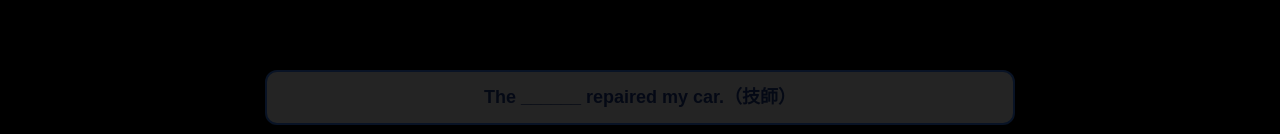
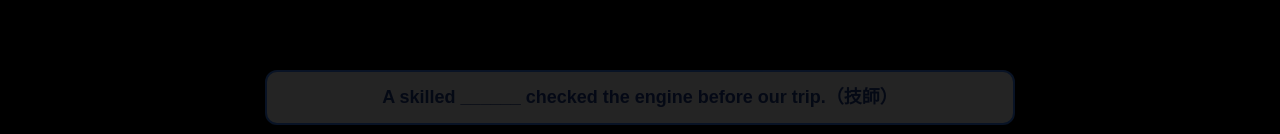
Before and after one commit to k28121023-hub/airplane-workplace, a plain HTML site: page index.html in a window 1280 px wide. Shown: the part 663-797 px from the top of the page. Drawn offline with nearby package versions, Linux system fonts and the light colour scheme.

Commit message:
Replace all questions with new career and interview vocabulary

```diff
--- a/index.html
+++ b/index.html
@@ -209,29 +209,29 @@
     let scrollSpeed = 0;
     let forceShelterOnNextMountain = false;
 
-    const commonDistractors = ["mechanic","secretary","binder","chef","vet","server","technician","reporter","apply","fast-paced","career","marketing","position","electronic","gadget","lid","graduate","sort of","qualification","look through"];
+    const commonDistractors = ["mechanic","secretary","salary","interview","vet","server","nervous","reporter","dress smart","resume","career","marketing","job advertisement","electronic","certificate","lid","graduate","sort of","qualification","be on time"];
 
     const questions = [
-        {"q":"The ______ repaired my car.（技師）","options":["mechanic","secretary"],"correct":"mechanic"},
-        {"q":"The ______ answers calls and organizes files.（秘書）","options":["secretary","chef"],"correct":"secretary"},
-        {"q":"Keep these documents in a ______.（活頁夾）","options":["binder","gadget"],"correct":"binder"},
-        {"q":"The ______ prepared a delicious meal.（大廚）","options":["chef","reporter"],"correct":"chef"},
-        {"q":"We took our sick dog to the ______.（獸醫）","options":["vet","mechanic"],"correct":"vet"},
-        {"q":"The ______ brought our food to the table.（服務生）","options":["server","technician"],"correct":"server"},
-        {"q":"A ______ fixed the computer network.（技術員）","options":["technician","server"],"correct":"technician"},
-        {"q":"The ______ interviewed the mayor for the news.（記者）","options":["reporter","vet"],"correct":"reporter"},
-        {"q":"I want to ______ for this job.（申請）","options":["apply","graduate"],"correct":"apply"},
-        {"q":"She enjoys working in a ______ environment.（快速步調）","options":["fast-paced","electronic"],"correct":"fast-paced"},
-        {"q":"He hopes to build a ______ in teaching.（職業）","options":["career","lid"],"correct":"career"},
-        {"q":"Our ______ team promotes new products.（行銷）","options":["marketing","qualification"],"correct":"marketing"},
-        {"q":"She applied for a teaching ______ at the school.（職位）","options":["position","binder"],"correct":"position"},
-        {"q":"Please turn off all ______ devices.（電子的）","options":["electronic","fast-paced"],"correct":"electronic"},
-        {"q":"This useful little ______ can open bottles.（小物品）","options":["gadget","career"],"correct":"gadget"},
-        {"q":"Put the ______ on the jar.（蓋子）","options":["lid","position"],"correct":"lid"},
-        {"q":"I will ______ from high school next year.（畢業）","options":["graduate","apply"],"correct":"graduate"},
-        {"q":"This machine is ______ like a small computer.（近似）","options":["sort of","look through"],"correct":"sort of"},
-        {"q":"A teaching certificate is a required ______ for this job.（資格）","options":["qualification","marketing"],"correct":"qualification"},
-        {"q":"Please ______ these files before the meeting.（瀏覽）","options":["look through","sort of"],"correct":"look through"}
+        {"q":"A skilled ______ checked the engine before our trip.（技師）","options":["mechanic","vet"],"correct":"mechanic"},
+        {"q":"The manager asked the ______ to schedule a meeting.（秘書）","options":["secretary","server"],"correct":"secretary"},
+        {"q":"The company pays my ______ at the end of each month.（薪水）","options":["salary","lid"],"correct":"salary"},
+        {"q":"My job ______ is at ten tomorrow morning.（面試）","options":["interview","certificate"],"correct":"interview"},
+        {"q":"The ______ gave our cat some medicine.（獸醫）","options":["vet","reporter"],"correct":"vet"},
+        {"q":"We asked the ______ for the restaurant menu.（服務生）","options":["server","mechanic"],"correct":"server"},
+        {"q":"I feel ______ before speaking in front of a crowd.（緊張）","options":["nervous","electronic"],"correct":"nervous"},
+        {"q":"A ______ wrote a news story about the new factory.（記者）","options":["reporter","secretary"],"correct":"reporter"},
+        {"q":"Remember to ______ when you meet your future employer.（穿著得體）","options":["dress smart","graduate"],"correct":"dress smart"},
+        {"q":"Please email your ______ with your work experience.（履歷表）","options":["resume","salary"],"correct":"resume"},
+        {"q":"She chose nursing as her lifelong ______.（職業）","options":["career","interview"],"correct":"career"},
+        {"q":"He works in ______ and helps attract new customers.（行銷）","options":["marketing","qualification"],"correct":"marketing"},
+        {"q":"I found a ______ for a hotel receptionist online.（工作廣告）","options":["job advertisement","lid"],"correct":"job advertisement"},
+        {"q":"The store sells ______ equipment such as tablets.（電子的）","options":["electronic","nervous"],"correct":"electronic"},
+        {"q":"After passing the course, she received a professional ______.（證照）","options":["certificate","job advertisement"],"correct":"certificate"},
+        {"q":"Lift the ______ to see what is inside the box.（蓋子）","options":["lid","resume"],"correct":"lid"},
+        {"q":"After I ______ from college, I plan to find a job.（畢業）","options":["graduate","dress smart"],"correct":"graduate"},
+        {"q":"This training room is ______ like a real office.（近似）","options":["sort of","be on time"],"correct":"sort of"},
+        {"q":"Experience with animals is an important ______ for this role.（資格）","options":["qualification","marketing"],"correct":"qualification"},
+        {"q":"Leave home early so you can ______ for work.（準時）","options":["be on time","sort of"],"correct":"be on time"}
     ];
 
     function resize() {
```
